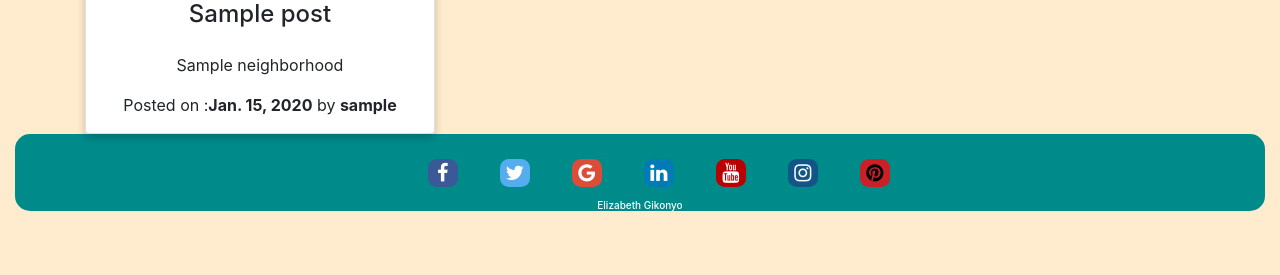
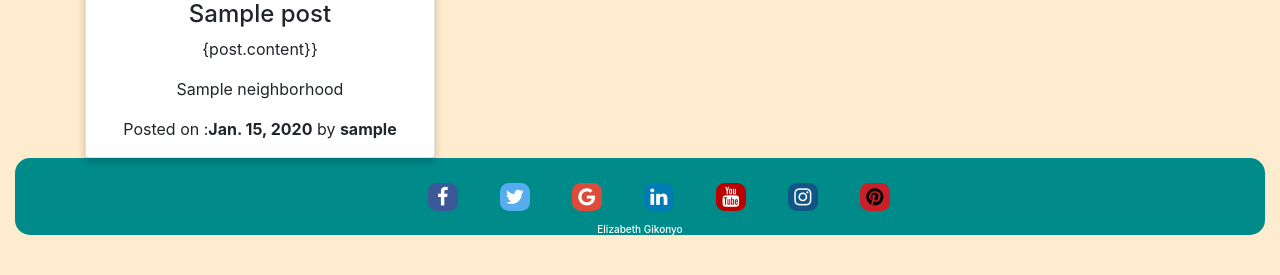
Before and after one commit to lizgi/Hood-Watch, a Django app: page /posts/ in a window 1280 px wide. Shown: the part 111-386 px from the top of the page. Run offline with Django 3.2, Linux system fonts and the light colour scheme; a user stored in the database is signed in; tables that the repository leaves empty hold one stand-in row (values such as "Sample post"); some libraries are stand-ins or nearby versions; some web fonts are replaced.

Commit message:
add content part

```diff
--- a/hoodapp/templates/lone_hood.html
+++ b/hoodapp/templates/lone_hood.html
@@ -74,6 +74,7 @@
                 <div class="">
 
                     <h4>{{post.title}}</h4>
+                    <p>{post.content}}</p>
                     <p>{{post.neighborhood}}</p>
                     <p>Posted on :<strong>{{ post.created_at|date }}</strong> by <strong>{{post.user}}</strong></p>
 
--- a/hoodapp/templates/posts.html
+++ b/hoodapp/templates/posts.html
@@ -28,8 +28,9 @@
         <div class="card">
           <img src="{{ post.image.url }}" alt="post" style="width:100%,">
           <h4>{{post.title}}</h4>
-          <p class="title">{{post.category}}</p>
+          <p>{post.content}}</p>
           <p>{{post.neighborhood}}</p>
+
           <p>Posted on :<strong>{{ post.created_at|date }}</strong> by <strong>{{post.user}}</strong></p>
 
         </div>
```
